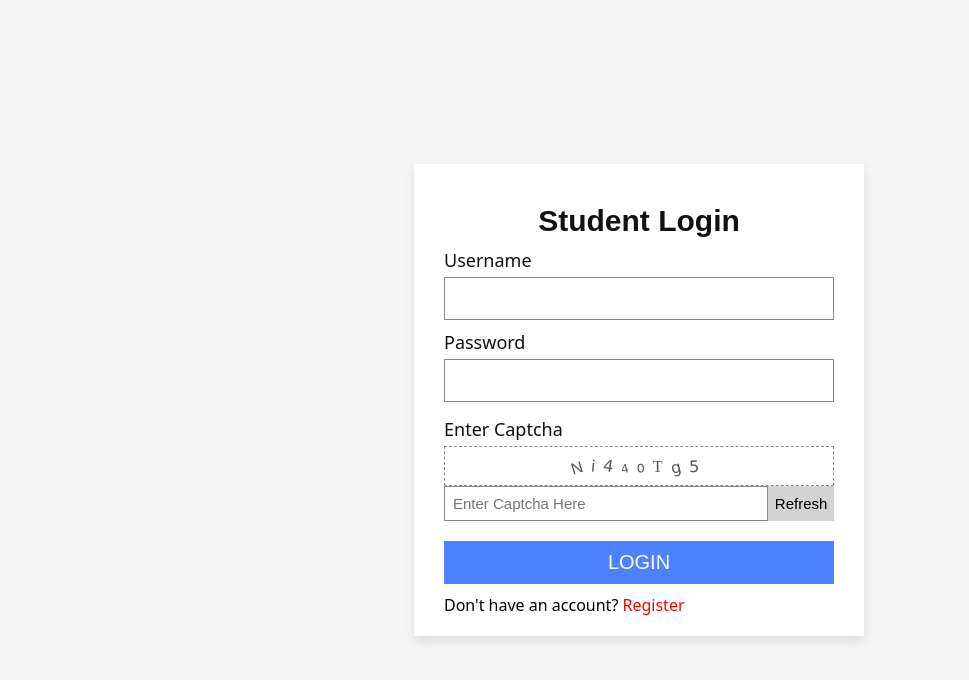
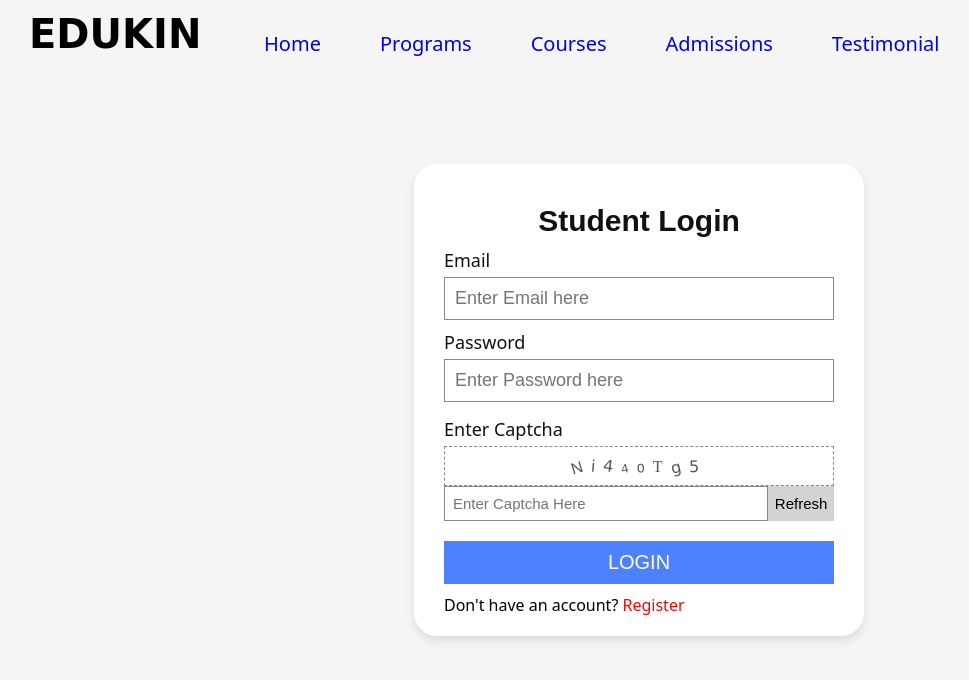
Before and after one commit to ashishsen003/edukin-courses, a website: page Jahir/login.html in a window 1280 px wide. Shown: the whole page, without its empty margins (1-970 px from the left). Drawn offline with Linux system fonts and the light colour scheme.

Commit message:
Navbar Added

```diff
--- a/Jahir/login.css
+++ b/Jahir/login.css
@@ -9,6 +9,96 @@ body {
     background: #f5f5f5;
 }
 
+
+/*------> nav bar starts<------*/
+#cont1 {
+    top: 0;
+    width: 100%;
+    display: flex;
+    height: 80px;
+    justify-content: space-between;
+    background-color:#f5f5f5;
+    color: black;
+    position: sticky;
+    padding: 0 20px;
+    font-size: 20px;
+}
+#logo {
+    width: 10%;
+    padding-left: 10px;
+  }
+
+#logo h1 {
+    padding-top: 10%;
+    font-size: 200%;
+    margin: auto;
+    font-family: 'Bruno Ace SC', cursive;
+    cursor: pointer;
+}
+
+#nav1 {
+    width: 80%;
+    height: 80px;
+}
+#nav1 ul{
+    width: 80%;
+    display: flex;
+    padding-top: 30px;
+    justify-content: space-evenly;
+    align-items: center;
+}
+#nav1 ul li{
+    display: inline-block;
+}
+#nav1 ul li a{
+    text-decoration: none;
+}
+
+#menu {
+    width: 35px;
+    height: 30px;
+    margin: 30px 0 20px 20px;
+    cursor: pointer;
+    z-index: 100;
+    display: none;
+}
+.bar{
+    height: 5px;
+    width: 100%;
+    background-color:black;
+    display: block;
+    border-radius: 5px;
+    transition: 0.3s ease;
+}
+#bar1{
+    transform: translateY(-4px);
+    background-color:black;
+}
+#bar3{
+    transform: translateY(4px);
+    background-color:black;
+}
+
+
+@media all and (min-width:481px) and (max-width:768px){
+    #nav1{
+       display: none;
+    }
+    #menu {
+        display: block;
+    }
+}
+@media (max-width:480px){
+    #nav1{
+       display: none;
+    }
+    #menu {
+        display: block;
+        height: 2px;
+    }
+}
+
+/*------> nav bar ends <------*/
 .login-form {
     position: absolute;
     top: 50%;
@@ -19,6 +109,7 @@ body {
     background: #fff;
     padding: 20px 30px;
     box-shadow: 0px 5px 10px rgba(0,0,0,0.1);
+    border-radius: 5%;
 }
 
  .form-title {
@@ -126,7 +217,6 @@ body {
 
     border-radius: 50%;
     animation: rotate 1s linear infinite;
-    /* transform: rotate(90deg) */
 }
 
 @keyframes rotate{
--- a/Jahir/login.html
+++ b/Jahir/login.html
@@ -7,22 +7,40 @@
     <link rel="stylesheet" href="login.css">
 </head>
 <body>
-   <form action="">
+    <div id="cont1">
+        <div id="logo">
+            <h1>EDUKIN</h1>
+        </div>
+        <div id="nav1">
+            <ul>
+                <li><a href="/index.html">Home</a></li>
+                <li><a href="#">Programs</a></li>
+                <li><a href="#">Courses</a></li>
+                <li><a href="#">Admissions</a></li>
+                <li><a href="#">Testimonial</a></li>
+            </ul>
+        </div>
+        <div id="negivation">
+            <div id="menu" onclick="onClickMenu()">
+               <div id="bar1" class="bar"></div>
+               <div id="bar2" class="bar"></div>
+               <div id="bar3" class="bar"></div>
+            </div>
+        </div>
+   </div>
     <div class="login-form">
         <div id="circleDiv">
              <div id="circle"></div>
              <div>Loading....</div>
         </div>
-        <!-- <div id="circleDiv1"> <div id="circle1"></div></div> -->
-       <!-- <div action=""> -->
         <div class="form-title">Student Login</div>
         <div class="form-input">
-            <label for="username"> Username</label>
-            <input type="text" id="username" required>
+            <label for="username"> Email</label>
+            <input type="text" id="email" placeholder="Enter Email here" required>
         </div>
         <div class="form-input">
             <label for="password"> Password</label>
-            <input type="password" id="password" required >
+            <input type="password" id="password" placeholder="Enter Password here" required >
         </div>
 
         <div class="captcha">
@@ -38,9 +56,7 @@
             <button type="submit" id="login-btn">Login</button>
         </div>
         <p>Don't have an account? <a href="register.html" id="signupLink">Register</a></p>
-       <!-- </form> -->
     </div>
-   </form>
 </body>
 </html>
 <script src="login.js"></script>
--- a/Jahir/login.js
+++ b/Jahir/login.js
@@ -35,47 +35,50 @@ let userdata;
         setCaptcha();
     }
     Refresh_Captcha();
-    let username = document.getElementById("username");
+    let email = document.getElementById("email");
     let password = document.getElementById("password");
     let inputCaptchValue= document.querySelector("#captcha-form");
+    let loading = document.getElementById("circleDiv");
 
     document.querySelector("#login-btn").addEventListener("click",function(e){
         e.preventDefault();
 
-        if(username.value && password.value && inputCaptchValue.value)
+        if(email.value && password.value && inputCaptchValue.value)
         {
-            if(username.value &&  password.value && password.value.length>=8)
+            if(email.value &&  password.value && password.value.length>=8)
             {
-                let loading = document.getElementById("circleDiv");
 
                 if(inputCaptchValue.value === captchaValue)
                 {
                     loading.style.display = "flex"
-                    loading.style.flexDirection="column"
-                    getData(username.value,password.value).then(function(res){
-                        loading.style.display = "none"
-                        printData(res)
-                    }).catch((err)=>console.log(err));
+                    loading.style.flexDirection="column";
+                    getData(email.value,password.value)
+                    // loading.style.display="none";
                 }
                 else{
                   alert("Invalid Captcha");
                   Refresh_Captcha()
                   inputCaptchValue.value="";
+                  loading.style.display = "none";
                 }
             }else{
-               alert("Username or Password Incorrect")
+               alert("Email or Password Incorrect")
+               loading.style.display = "none"
             }
         }
     })
 
-    let otp = document.getElementById("clickMe");
-
-   function getData (username,password)
+   function getData (email,password)
     {
-        console.log("hello","userName::",username,"Password::",password)
-        return fetch(`https://edukinapi.onrender.com/users?username=${username}&password=${password}`)
+        console.log("hello","userName::",email,"Password:",password)
+        fetch(`http://localhost:3000/users?email=${email}&password=${password}`)
         .then(function(res){
             return res.json();
+        }).then(data=>{
+            printData(data)
+            console.log(data)
+        }).catch(err=>{
+            console.log(err)
         })
     }
 
@@ -83,8 +86,10 @@ let userdata;
         if(res.length)
         {
             alert("Login successful!");
+            loading.style.display = "none"
         }
         else{
             alert("Login failed!");
+            loading.style.display = "none"
         }
     }
--- a/Jahir/register.css
+++ b/Jahir/register.css
@@ -7,6 +7,85 @@
 body {
     font-family:system-ui, -apple-system, BlinkMacSystemFont, 'Segoe UI', Roboto, Oxygen, Ubuntu, Cantarell, 'Open Sans', 'Helvetica Neue', sans-serif;
 }
+*{
+    box-sizing: border-box;
+    text-decoration: none;
+}
+body{
+    margin: 0;
+    padding: 0;
+    font-family: 'PT Sans',sans-serif;
+}
+
+/*------> nav bar Starts<------*/
+
+#cont1 {
+    top: 0;
+    width: 100%;
+    display: flex;
+    height: 80px;
+    justify-content: space-between;
+    background-color:#f5f5f5;
+    color: black;
+    position: sticky;
+    padding: 0 20px;
+    font-size: 20px;
+}
+#logo {
+    width: 10%;
+    padding-left: 10px;
+  }
+
+#logo h1 {
+    padding-top: 10%;
+    font-size: 200%;
+    margin: auto;
+    font-family: 'Bruno Ace SC', cursive;
+    cursor: pointer;
+}
+
+#nav1 {
+    width: 70%;
+    height: 80px;
+}
+#nav1 ul{
+    width: 80%;
+    display: flex;
+    padding-top: 30px;
+    justify-content: space-evenly;
+    align-items: center;
+}
+#nav1 ul li {
+    display: inline-block;
+}
+
+#menu {
+    width: 35px;
+    height: 30px;
+    margin: 30px 0 20px 20px;
+    cursor: pointer;
+    z-index: 100;
+    display: none;
+}
+.bar{
+    height: 5px;
+    width: 100%;
+    background-color:black;
+    display: block;
+    border-radius: 5px;
+    transition: 0.3s ease;
+}
+#bar1{
+    transform: translateY(-4px);
+    background-color:black;
+}
+#bar3{
+    transform: translateY(4px);
+    background-color:black;
+}
+
+
+/*------> nav bar ends <------*/
 
 #cont {
     width: 80%;
@@ -19,6 +98,7 @@ body {
     margin-top: 50px;
     display: flex;
     justify-content: center;
+    flex-direction: column;
     align-items: center;
 }
 #header  h1{
@@ -113,3 +193,21 @@ body {
     background-color:green;
     color: #f5f5f5;
 }
+
+@media all and (min-width:481px) and (max-width:768px){
+    #nav1{
+       display: none;
+    }
+    #menu {
+        display: block;
+    }
+}
+@media (max-width:480px){
+    #nav1{
+       display: none;
+    }
+    #menu {
+        display: block;
+        height: 2px;
+    }
+}
```
Also changed, not shown: Jahir/register.html (+28 -2 lines), database.json (+8 -1 lines), Jahir/register.js (added).
